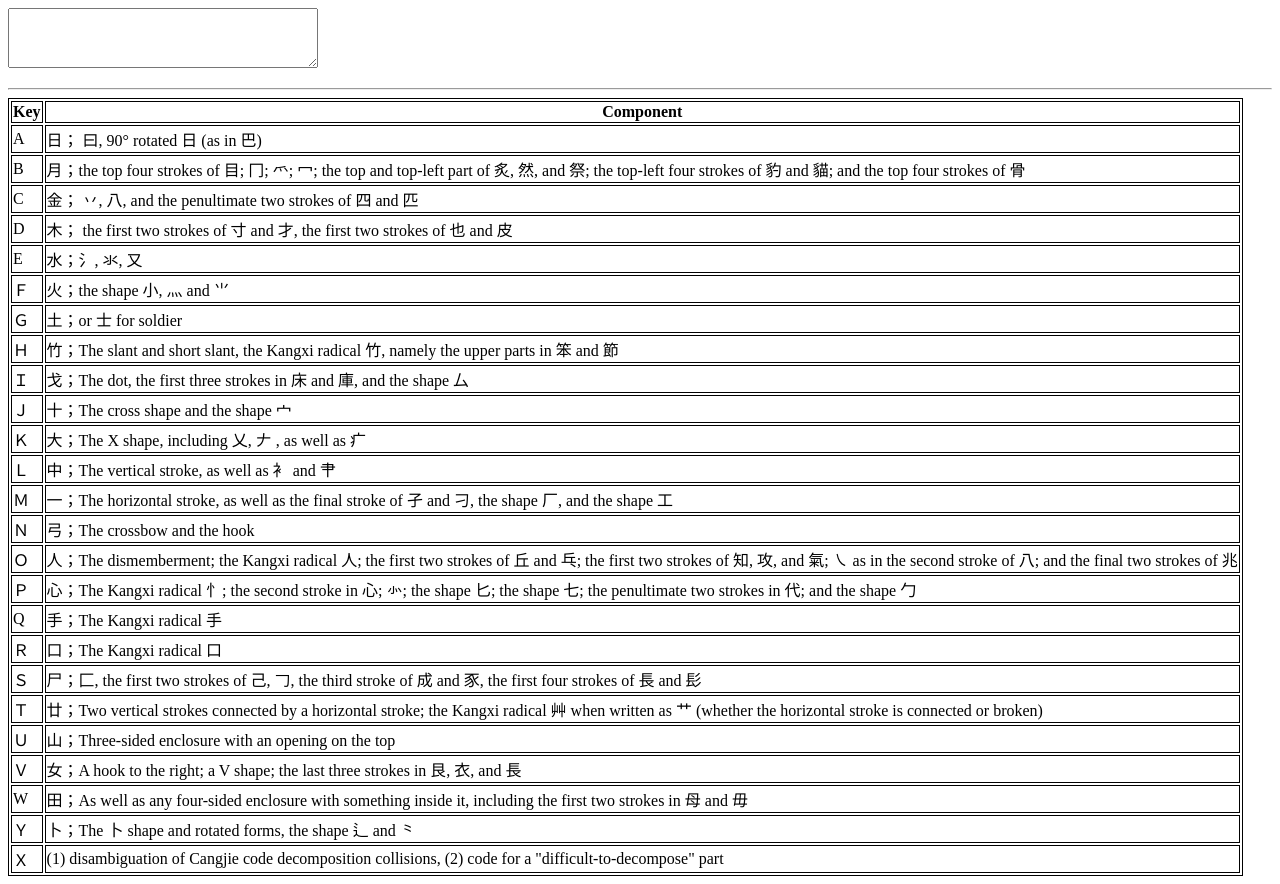
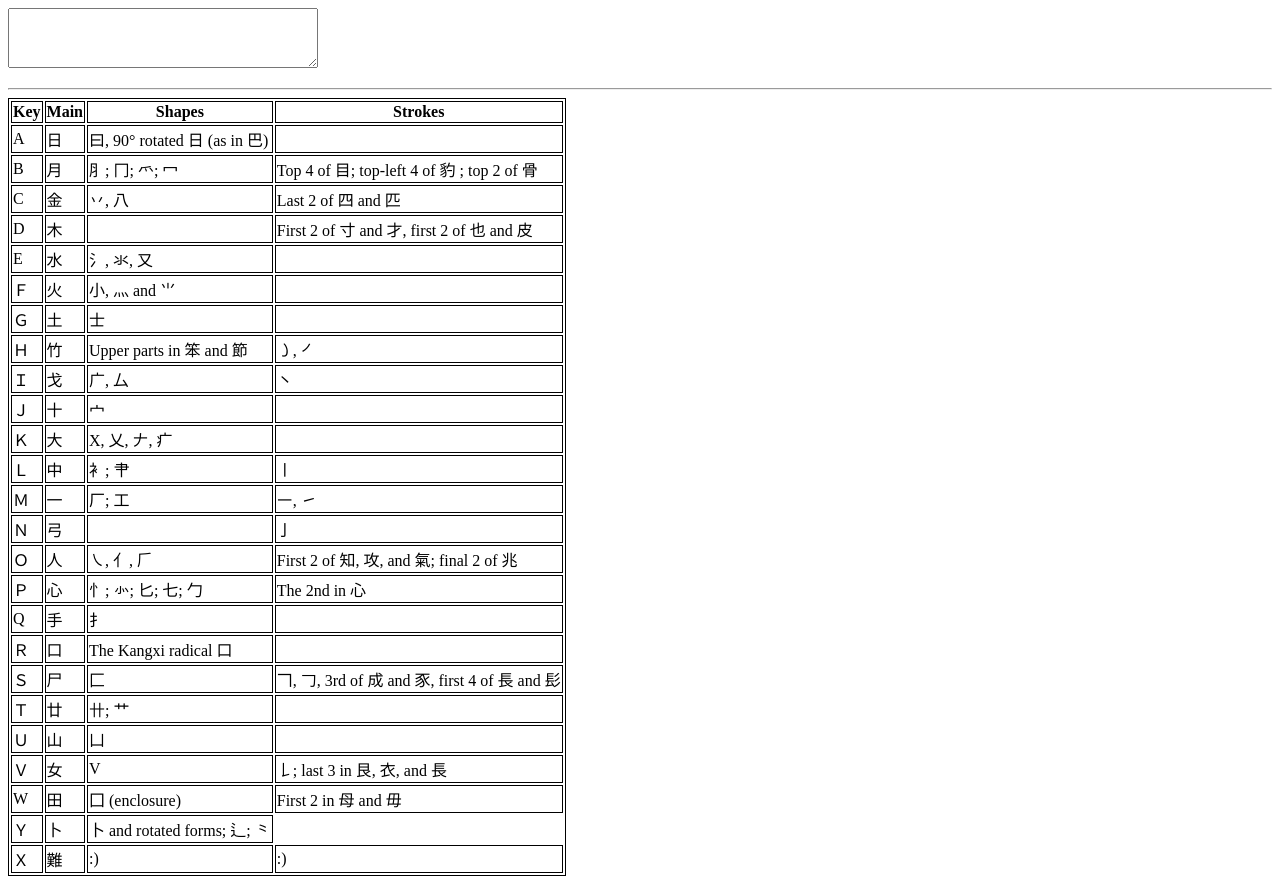
Before and after one commit to cbebe/cj, a plain HTML site: page index.html in a window 1280 px wide. Drawn offline with Linux system fonts and the light colour scheme.

Commit message:
Simplify table

```diff
--- a/index.html
+++ b/index.html
@@ -31,118 +31,160 @@
     <thead>
       <tr>
         <th>Key</th>
-        <th>Component</th>
+        <th>Main</th>
+        <th>Shapes</th>
+        <th>Strokes</th>
       </tr>
     </thead>
     <tbody>
       <tr>
         <td>A</td>
-        <td>日； 曰, 90° rotated 日 (as in 巴) </td>
+        <td>日</td>
+        <td>曰, 90° rotated 日 (as in 巴) </td>
+        <td></td>
       </tr>
       <tr>
         <td>B</td>
-        <td>月；the top four strokes of 目; 冂; 爫; 冖; the top and top-left part of 炙, 然, and 祭; the top-left four strokes of
-          豹 and 貓; and the top four strokes of 骨 </td>
+        <td>月</td>
+        <td>⺼; 冂; 爫; 冖</td>
+        <td>Top 4 of 目; top-left 4 of 豹 ; top 2 of 骨</td>
       </tr>
       <tr>
         <td>C</td>
-        <td>金； 丷, 八, and the penultimate two strokes of 四 and 匹 </td>
+        <td>金</td>
+        <td>丷, 八</td>
+        <td>Last 2 of 四 and 匹</td>
       </tr>
       <tr>
         <td>D</td>
-        <td>木； the first two strokes of 寸 and 才, the first two strokes of 也 and 皮 </td>
+        <td>木</td>
+        <td></td>
+        <td>First 2 of 寸 and 才, first 2 of 也 and 皮</td>
       </tr>
       <tr>
         <td>E</td>
-        <td>水；氵, 氺, 又 </td>
+        <td>水</td>
+        <td>氵, 氺, 又</td>
+        <td></td>
       </tr>
       <tr>
         <td>Ｆ</td>
-        <td>火；the shape 小, 灬 and ⺌ </td>
+        <td>火</td>
+        <td>小, 灬 and ⺌</td>
+        <td></td>
       </tr>
       <tr>
         <td>Ｇ</td>
-        <td>土；or 士 for soldier</td>
+        <td>土</td>
+        <td>士</td>
+        <td></td>
       </tr>
       <tr>
         <td>Ｈ</td>
-        <td>竹；The slant and short slant, the Kangxi radical 竹, namely the upper parts in 笨 and 節</td>
+        <td>竹</td>
+        <td>Upper parts in 笨 and 節</td>
+        <td>㇁, ㇒</td>
       </tr>
       <tr>
         <td>Ｉ</td>
-        <td>戈；The dot, the first three strokes in 床 and 庫, and the shape 厶 </td>
+        <td>戈</td>
+        <td>广, 厶</td>
+        <td>㇔</td>
       </tr>
       <tr>
         <td>Ｊ</td>
-        <td>十；The cross shape and the shape 宀</td>
+        <td>十</td>
+        <td>宀</td>
+        <td></td>
       </tr>
       <tr>
         <td>Ｋ</td>
-        <td>大；The X shape, including 乂, 𠂇 , as well as 疒</td>
+        <td>大</td>
+        <td>X, 乂, 𠂇, 疒</td>
+        <td></td>
       </tr>
       <tr>
         <td>Ｌ</td>
-        <td>中；The vertical stroke, as well as 衤 and 肀</td>
+        <td>中</td>
+        <td>衤; 肀</td>
+        <td>㇑</td>
       </tr>
       <tr>
         <td>Ｍ</td>
-        <td>一；The horizontal stroke, as well as the final stroke of 孑 and 刁, the shape 厂, and the shape 工</td>
+        <td>一</td>
+        <td>厂; 工</td>
+        <td>㇐, ㇀</td>
       </tr>
       <tr>
         <td>Ｎ</td>
-        <td>弓；The crossbow and the hook </td>
+        <td>弓</td>
+        <td></td>
+        <td>亅</td>
       </tr>
       <tr>
         <td>Ｏ</td>
-        <td>人；The dismemberment; the Kangxi radical 人; the first two strokes of 丘 and 乓; the first two strokes of 知,
-          攻,
-          and 氣; ㇏ as in the second stroke of 八; and the final two strokes of 兆</td>
+        <td>人</td>
+        <td>㇏, 亻, 𠂆</td>
+        <td>First 2 of 知, 攻, and 氣; final 2 of 兆</td>
       </tr>
       <tr>
         <td>Ｐ</td>
-        <td>心；The Kangxi radical 忄; the second stroke in 心; 㣺; the shape 匕; the shape 七; the penultimate two strokes
-          in
-          代; and the shape 勹</td>
+        <td>心</td>
+        <td>忄; 㣺; 匕; 七; 勹</td>
+        <td>The 2nd in 心</td>
       </tr>
       <tr>
         <td>Q</td>
-        <td>手；The Kangxi radical 手</td>
+        <td>手</td>
+        <td>扌</td>
+        <td></td>
       </tr>
       <tr>
         <td>Ｒ</td>
-        <td>口；The Kangxi radical 口</td>
+        <td>口</td>
+        <td>The Kangxi radical 口</td>
+        <td></td>
       </tr>
       <tr>
         <td>Ｓ</td>
-        <td>尸；匚, the first two strokes of 己, 𠃌, the third stroke of 成 and 豕, the first four strokes of 長 and 髟</td>
+        <td>尸</td>
+        <td>匚</td>
+        <td>𠃍, 𠃌, 3rd of 成 and 豕, first 4 of 長 and 髟</td>
       </tr>
       <tr>
         <td>Ｔ</td>
-        <td>廿；Two vertical strokes connected by a horizontal stroke; the Kangxi radical 艸 when written as 艹 (whether
-          the
-          horizontal stroke is connected or broken)</td>
+        <td>廿</td>
+        <td>卄; 艹</td>
+        <td></td>
       </tr>
       <tr>
         <td>Ｕ</td>
-        <td>山；Three-sided enclosure with an opening on the top</td>
+        <td>山</td>
+        <td>凵</td>
+        <td></td>
       </tr>
       <tr>
         <td>Ｖ</td>
-        <td>女；A hook to the right; a V shape; the last three strokes in 艮, 衣, and 長 </td>
+        <td>女</td>
+        <td>V</td>
+        <td>𠄌; last 3 in 艮, 衣, and 長</td>
       </tr>
       <tr>
         <td>W</td>
-        <td>田；As well as any four-sided enclosure with something inside it, including the first two strokes in 母 and 毋
-        </td>
+        <td>田</td>
+        <td>囗 (enclosure)</td>
+        <td>First 2 in 母 and 毋</td>
       </tr>
       <tr>
         <td>Ｙ</td>
-        <td>卜；The 卜 shape and rotated forms, the shape 辶 and ⺀</td>
+        <td>卜</td>
+        <td>卜 and rotated forms; 辶; ⺀</td>
       </tr>
       <tr>
         <td>Ｘ</td>
-        <td>(1) disambiguation of Cangjie code decomposition collisions, (2) code for a "difficult-to-decompose" part
-        </td>
+        <td>難</td>
+        <td>:)</td>
+        <td>:)</td>
       </tr>
     </tbody>
   </table>
```
